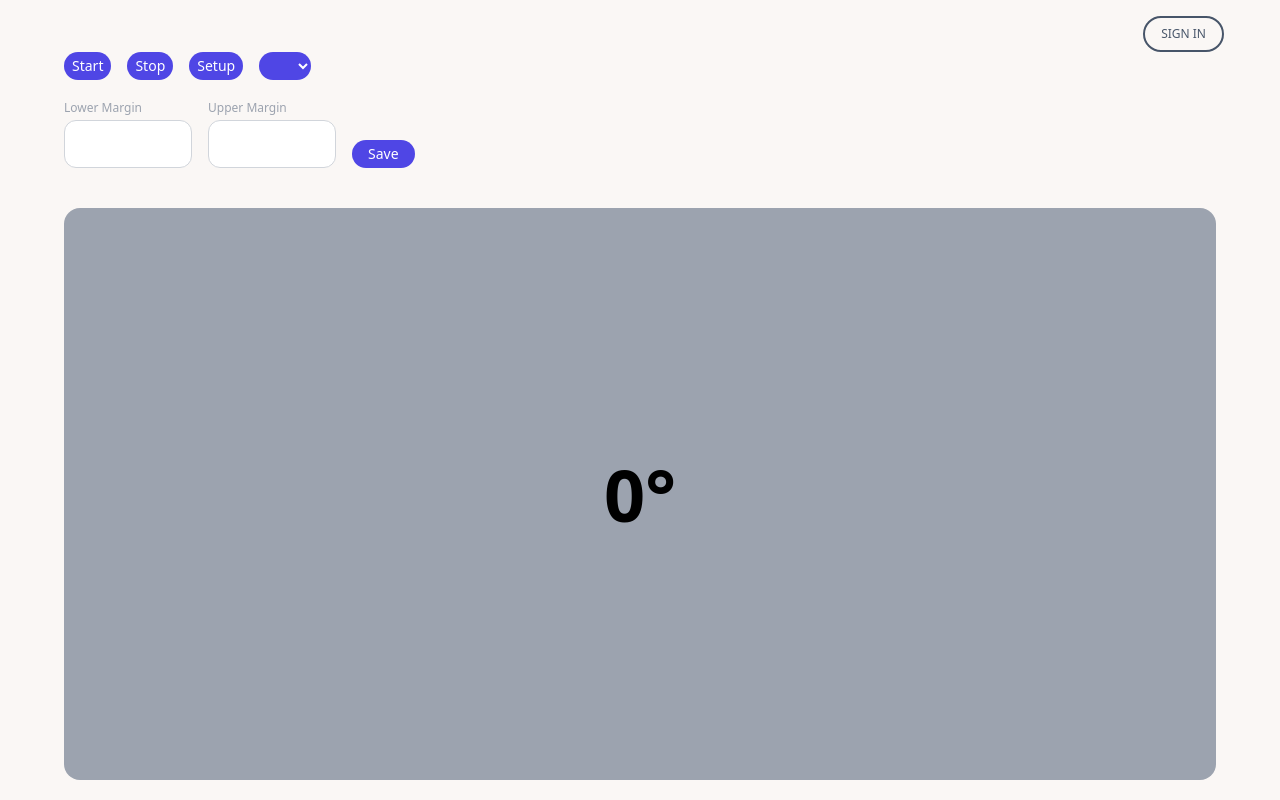
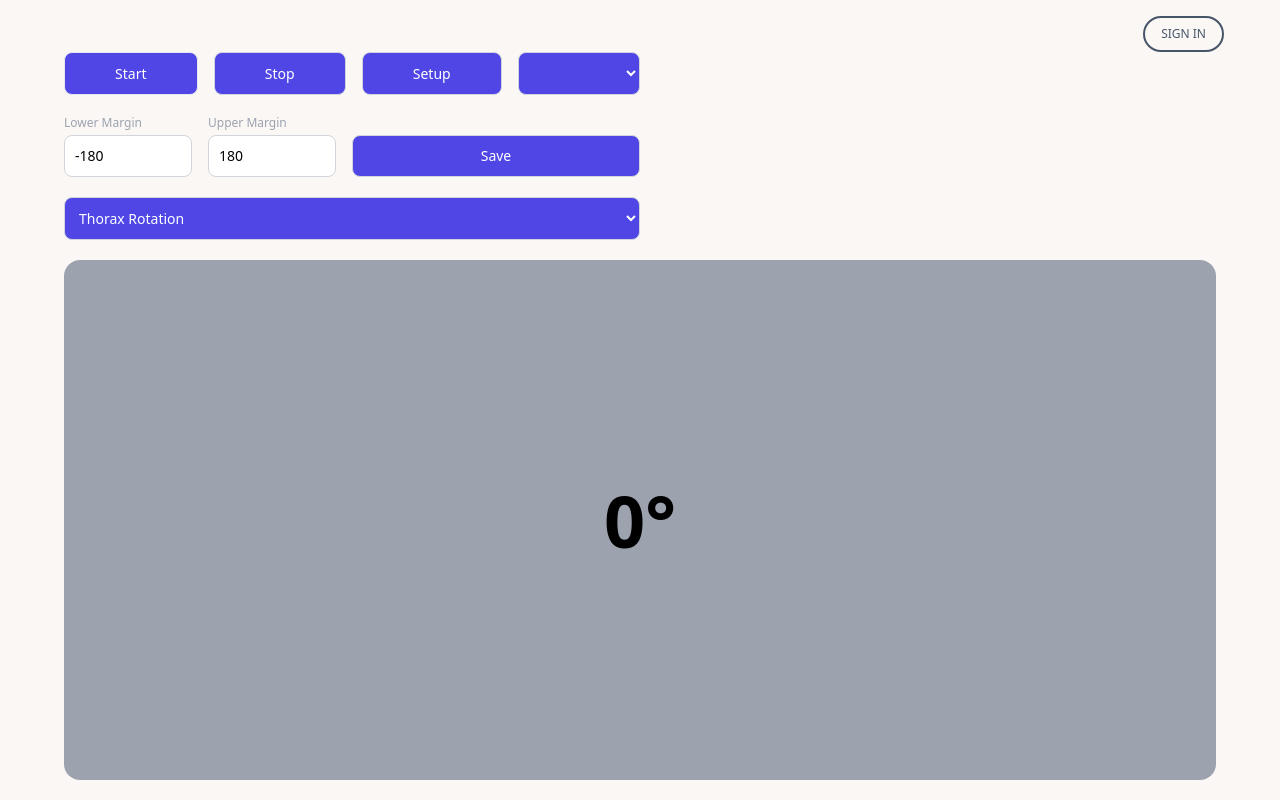
Before and after one commit to jlnk03/pose, a Flask app: page /practice in a window 1280 px wide. Run offline with Flask 3, Linux system fonts and the light colour scheme; lists and menus that the app fills with data are empty; a map, chart or similar area stays blank; some libraries are stand-ins or nearby versions.

Commit message:
added pelvis rotation selection and fixed margin ids

```diff
--- a/flask_wrapper/assets/process.js
+++ b/flask_wrapper/assets/process.js
@@ -1,4 +1,4 @@
-import {calc_angle, thorax_rotation} from "./angles.js";
+import {angle_hip, calc_angle, thorax_rotation} from "./angles.js";
 
 const videoElement = document.getElementById('video');
 const canvasElement = document.getElementsByClassName('output_canvas')[0];
@@ -7,9 +7,9 @@ const container = document.getElementById('container-pose');
 // const landmarkContainer = document.getElementsByClassName('landmark-grid-container')[0];
 const canvasLoader = document.getElementById('canvas-loader');
 
-const thoraxRotation = document.getElementById('thorax-rotation');
-const lowerMargin = document.getElementById('lower-margin')
-const upperMargin = document.getElementById('upper-margin')
+const calculatedValue = document.getElementById('calculatedValue');
+const lowerMargin = document.getElementById('lower-margin-in')
+const upperMargin = document.getElementById('upper-margin-in')
 
 const save = document.getElementById('save');
 
@@ -20,6 +20,7 @@ let upperMarginValue = 180;
 let lowerMarginValue = -180;
 
 function setMargins() {
+
     try {
         lowerMarginValue = lowerMargin.value;
     } catch (e) {
@@ -128,6 +129,8 @@ function onResults(results) {
     const worldLndmrks = results.poseWorldLandmarks;
     const shoulder_l = [worldLndmrks[11].x, worldLndmrks[11].y, worldLndmrks[11].z];
     const shoulder_r = [worldLndmrks[12].x, worldLndmrks[12].y, worldLndmrks[12].z];
+    const hip_l = [worldLndmrks[23].x, worldLndmrks[23].y, worldLndmrks[23].z]
+    const hip_r = [worldLndmrks[24].x, worldLndmrks[24].y, worldLndmrks[24].z]
     const foot_l = worldLndmrks[27];
     const foot_r = worldLndmrks[28];
 
@@ -138,16 +141,25 @@ function onResults(results) {
     R = math.matrix(R);
     rotationMatrixBuffer = R
 
-    // Rotate shoulder vectors
-    let shoulder_l_rot = math.multiply(rotationMatrix, shoulder_l);
-    let shoulder_r_rot = math.multiply(rotationMatrix, shoulder_r);
+    const bodyPart = document.getElementById('body-part-selection').value;
+    let displayValue = 0
 
-    const thorax_rot = thorax_rotation(shoulder_l_rot, shoulder_r_rot);
+    if (bodyPart == 'pelvisRotation') {
+        // Rotate hip vectors
+        let hip_l_rot = math.multiply(rotationMatrix, hip_l)
+        let hip_r_rot = math.multiply(rotationMatrix, hip_r)
+        displayValue = angle_hip(hip_l_rot, hip_r_rot);
+    } else {
+        // Rotate shoulder vectors
+        let shoulder_l_rot = math.multiply(rotationMatrix, shoulder_l);
+        let shoulder_r_rot = math.multiply(rotationMatrix, shoulder_r);
+        displayValue = thorax_rotation(shoulder_l_rot, shoulder_r_rot);
+    }
 
-    thoraxRotation.innerText = `${thorax_rot}°`
+    calculatedValue.innerText = `${displayValue}°`
 
     // Check range of values and change background color
-    if (thorax_rot > upperMarginValue || thorax_rot < lowerMarginValue) {
+    if (displayValue > upperMarginValue || displayValue < lowerMarginValue) {
         container.style.backgroundColor = "#f87171";
     } else {
         container.style.backgroundColor = "#a3e635";
@@ -249,6 +261,6 @@ const selectCamera = document.getElementById('camera-selection');
 selectCamera.addEventListener('change', () => {
     videoElement.srcObject.getTracks().forEach(track => track.stop());
     videoElement.srcObject = null;
-    canvasLoader.style.display = 'block';
+    // canvasLoader.style.display = 'block';
     startCamera();
 })
--- a/flask_wrapper/templates/livePoseView.html
+++ b/flask_wrapper/templates/livePoseView.html
@@ -18,13 +18,20 @@
 <script crossorigin="anonymous" src="https://cdn.jsdelivr.net/npm/@mediapipe/pose/pose.js"></script>
 <script src="https://cdnjs.cloudflare.com/ajax/libs/mathjs/9.3.2/math.js"></script>
 
+<div class="flex flex-col sm:w-1/2 w-full">
     <div class="flex flex-row relative gap-4 my-5">
-    <button class="bg-indigo-600 text-white text-sm rounded-full px-2 py-1" id="start">Start</button>
-    <button class="bg-indigo-600 text-white text-sm rounded-full px-2 py-1" id="stop">Stop</button>
-    <button class="bg-indigo-600 text-white text-sm rounded-full px-2 py-1" id="setup">Setup</button>
+        <button class="bg-indigo-600 border border-gray-30 text-sm rounded-lg block p-2.5  dark:border-gray-600 text-white grow"
+                id="start">Start
+        </button>
+        <button class="bg-indigo-600 border border-gray-300 text-sm rounded-lg block p-2.5  dark:border-gray-600 text-white grow"
+                id="stop">Stop
+        </button>
+        <button class="bg-indigo-600 border border-gray-300 text-sm rounded-lg block p-2.5  dark:border-gray-600 text-white grow"
+                id="setup">Setup
+        </button>
         <label class="sr-only" for="camera-selection">Camera</label>
         <select
-            class="bg-indigo-600 text-white text-sm rounded-full px-4 py-1items-start justify-center"
+                class="grow bg-indigo-600 border border-gray-300 text-sm rounded-lg focus:ring-blue-500 focus:border-blue-500 block p-2.5  dark:border-gray-600 dark:placeholder-gray-400 text-white dark:focus:ring-blue-500 dark:focus:border-blue-500"
                 id="camera-selection">
         </select>
     </div>
@@ -32,20 +39,32 @@
     <div class="flex flex-row relative gap-4 mb-5 items-end">
         <div class="flex flex-col gap-1">
             <label class="text-xs text-gray-400" for="lower-margin-in">Lower Margin</label>
-        <input class="w-32 h-12 rounded-xl border-gray-300 border dark:bg-gray-600 dark:border-gray-500 dark:text-white p-2"
+            <input class="w-32 rounded-lg text-sm border-gray-300 border dark:bg-gray-600 dark:border-gray-500 dark:text-white p-2.5"
                    id="lower-margin-in"
-               type="number">
+                   type="number"
+                   value="-180">
         </div>
 
         <div class="flex flex-col gap-1">
             <label class="text-xs text-gray-400" for="upper-margin-in">Upper Margin</label>
-        <input class="w-32 h-12 rounded-xl border-gray-300 border dark:bg-gray-600 dark:border-gray-500 dark:text-white p-2"
+            <input class="w-32 rounded-lg text-sm border-gray-300 border dark:bg-gray-600 dark:border-gray-500 dark:text-white p-2.5"
                    id="upper-margin-in"
-               type="number">
+                   type="number"
+                   value="180">
         </div>
 
-    <button class="bg-indigo-600 text-white text-sm rounded-full px-4 py-1" id="save">Save
+        <button class="bg-indigo-600 border border-gray-300 text-sm rounded-lg block p-2.5  dark:border-gray-600 text-white grow"
+                id="save">Save
         </button>
+    </div>
+
+    <label class="sr-only" for="body-part-selection">Body Part</label>
+    <select
+            class="bg-indigo-600 border border-gray-300 text-sm rounded-lg focus:ring-blue-500 focus:border-blue-500 block p-2.5  dark:border-gray-600 dark:placeholder-gray-400 text-white dark:focus:ring-blue-500 dark:focus:border-blue-500"
+            id="body-part-selection">
+        <option value="thoraxRotation">Thorax Rotation</option>
+        <option value="pelvisRotation">Pelvis Rotation</option>
+    </select>
 </div>
 
 <div class="container w-full grow flex flex-col relative rounded-2xl my-5 items-center justify-center"
@@ -58,10 +77,10 @@
          id="canvas-loader"
          style="height: 144px; width: 256px; display: none"></div>
 
-    <canvas class="output_canvas rounded-2xl absolute top-5 right-5 sm:max-w-56 sm:max-h-56 max-w-36 max-h-36"></canvas>
+    <canvas class="output_canvas rounded-2xl absolute top-5 right-5 sm:max-h-56 max-h-36"></canvas>
 
     <!--    <div class="landmark-grid-container"></div>-->
-    <span class="text-7xl font-bold relative" id="thorax-rotation">0°</span>
+    <span class="text-7xl font-bold relative" id="calculatedValue">0°</span>
 
 </div>
 
```
Lines whose indentation alone changed are shown as unchanged.
